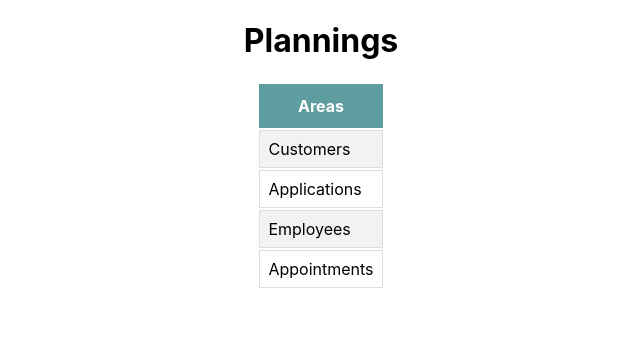
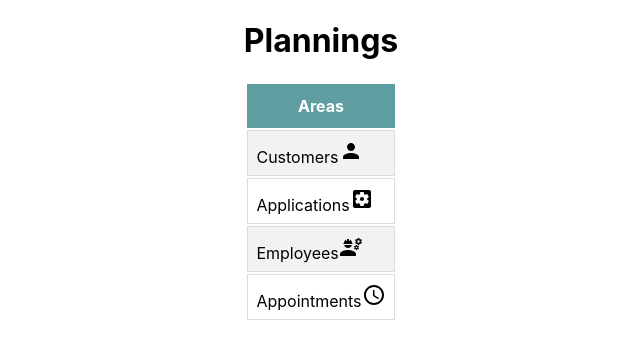
Before and after one commit to deBabbbe/PlaninngsView, a Next.js app: page / in a window 1280 px wide. Shown: the top 350 px of the page, without its empty margins (319-959 px from the left). Built offline with nearby package versions, Linux system fonts and the light colour scheme.

Commit message:
Add "rando"m mui icons to menu without styling

```diff
--- a/components/Menu.tsx
+++ b/components/Menu.tsx
@@ -1,3 +1,7 @@
+import AccessTimeIcon from "@mui/icons-material/AccessTime";
+import EngineeringIcon from "@mui/icons-material/Engineering";
+import PersonIcon from "@mui/icons-material/Person";
+import SettingsApplicationsIcon from "@mui/icons-material/SettingsApplications";
 import Link from "next/link";
 
 const Menu = () => {
@@ -9,21 +13,25 @@ const Menu = () => {
       <tr>
         <td>
           <Link href="../customers">Customers</Link>
+          <PersonIcon />
         </td>
       </tr>
       <tr>
         <td>
           <Link href="../applications">Applications</Link>
+          <SettingsApplicationsIcon />
         </td>
       </tr>
       <tr>
         <td>
           <Link href="../employees">Employees</Link>
+          <EngineeringIcon />
         </td>
       </tr>
       <tr>
         <td>
           <Link href="../appointments">Appointments</Link>
+          <AccessTimeIcon />
         </td>
       </tr>
     </table>
--- a/package.json
+++ b/package.json
@@ -9,6 +9,9 @@
     "lint": "next lint"
   },
   "dependencies": {
+    "@emotion/react": "^11.10.6",
+    "@emotion/styled": "^11.10.6",
+    "@mui/icons-material": "^5.11.11",
     "next": "^12.1.6",
     "react": "^18.1.0",
     "react-dom": "^18.1.0"
```
Also changed, not shown: 2 other files (tests, documents, lock files or other folders).
